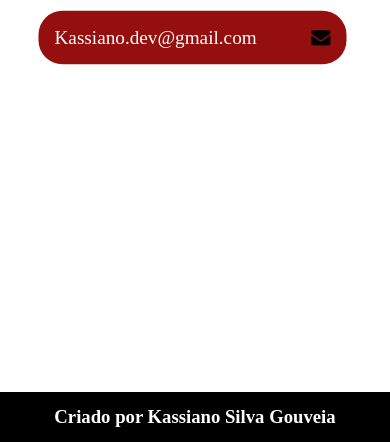
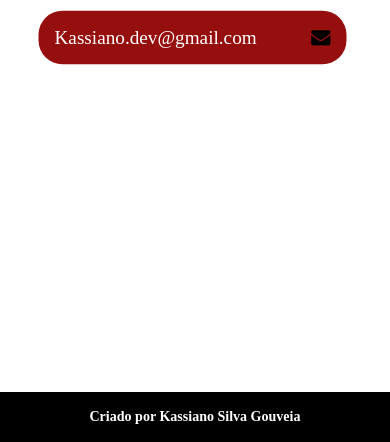
Before and after one commit to GouveiaK/Meu-portfolio, a plain HTML site: page index.html in a window 390 px wide. Shown: the part 4383-4825 px from the top of the page. Drawn offline with Linux system fonts and the light colour scheme; no server answers.

Commit message:
ajustes no rodape

```diff
--- a/components/styles.css
+++ b/components/styles.css
@@ -157,6 +157,8 @@ a{
         margin-left: -50px;
     }
     .rodape{
+        font-size: 12px;
         width: inherit;
+        padding: 10px;
     }
 }
```
